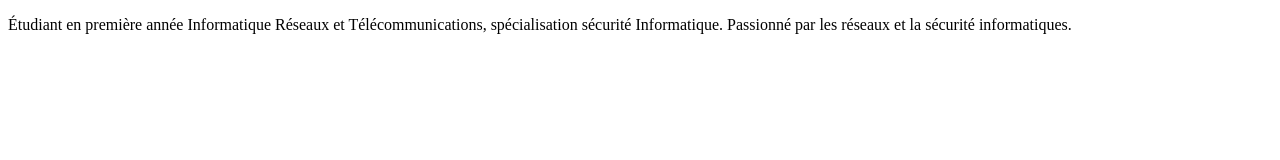
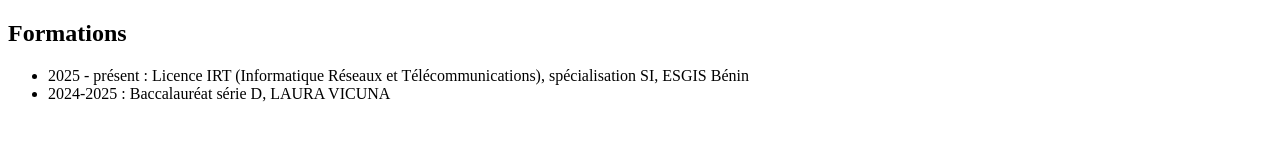
Before and after one commit to davidgaffan/mon-cv, a plain HTML site: page index.html in a window 1280 px wide. Drawn offline with Linux system fonts and the light colour scheme.

Commit message:
mise en place de la section formations

```diff
--- a/index.html
+++ b/index.html
@@ -7,8 +7,12 @@
 </head>
 <body>
   <!-- TITRE -->
-  <p>Étudiant en première année Informatique Réseaux et Télécommunications, spécialisation sécurité Informatique. Passionné par les réseaux et la sécurité informatiques.</p>
-  <!-- FORMATIONS -->
+  <!-- DESCRIPTION -->
+  <h2>Formations</h2>
+<ul>
+  <li>2025 - présent : Licence IRT (Informatique Réseaux et Télécommunications), spécialisation SI, ESGIS Bénin</li>
+  <li>2024-2025 : Baccalauréat série D, LAURA VICUNA </li>
+</ul>
   <!-- COMPETENCES -->
   <!-- ASSOCIATIONS -->
 </body>
```
